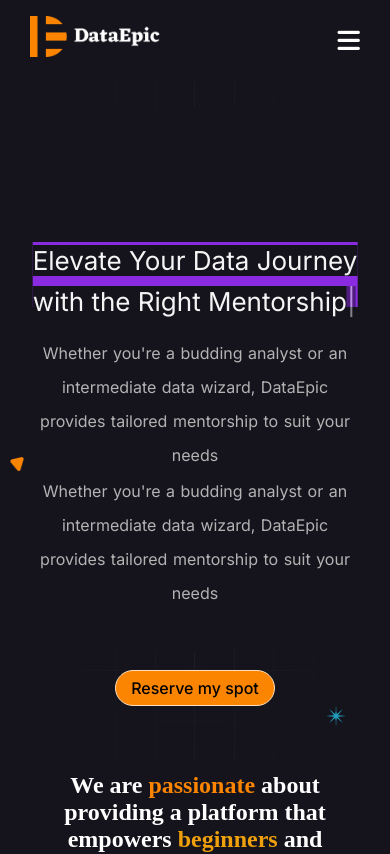
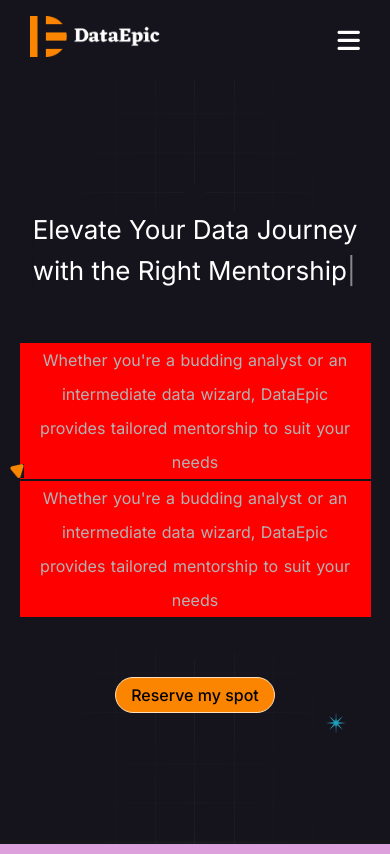
Before and after one commit to TheSaviourEking/dataepic_website, a React (Create React App) app: page / in a window 390 px wide. Shown: the top 854 px of the page. Built offline with nearby package versions, Linux system fonts and the light colour scheme; the HTML template or start-up script is replaced by a standard one; a web font is replaced by a local one.

Commit message:
made changes on home page

```diff
--- a/src/pages/HeroSection.js
+++ b/src/pages/HeroSection.js
@@ -16,8 +16,9 @@ function HeroSection() {
             <div className="whitestar">
               <img src={white_star} alt="" />
             </div>
-            <TypeEffect />
           </div>
+          <TypeEffect />
+
           <div className="maintext_para">
             <div className="polygondeep">
               <img src={polygon_deep} alt="" />
@@ -31,6 +32,7 @@ function HeroSection() {
               DataEpic <br />
               provides tailored mentorship to suit your needs
             </motion.p>
+
             <motion.p
               initial={{ opacity: 0, scale: 0.5 }}
               animate={{ opacity: 1, scale: 1 }}
--- a/src/styles/Home.css
+++ b/src/styles/Home.css
@@ -10,19 +10,25 @@ html {
   scroll-behavior: smooth;
 }
 
+.container{
+  height: auto;
+  background-color: plum;
+}
 .web_container {
   scroll-behavior: smooth;
   overflow-y: scroll;
+  /* height: 100vh; */
+}
+
+.hero-container {
   height: 100vh;
-}
-
-.hero-container {
   scroll-snap-align: center;
-  margin-top: 120px;
-  height: 90vh;
+  margin-top: 10%;
+  height: 100vh;
   display: flex;
   flex-direction: column;
 }
+
 
 .hero-content {
   background-image: url(../images/Vector\ Lines.png);
@@ -33,23 +39,24 @@ html {
   align-items: center;
   flex-direction: column;
   color: #f4f4f4;
-  height: 100vh;
+  height: 100%;
   width: 80%;
   margin: 0 auto;
 }
+
 
 .hero-content h1 {
   word-break: keep-all;
   display: inline-block;
   width: 60vw;
-  margin-top: 4rem;
+  /* margin-top: 4rem; */
   font-family: Eczar;
   font-size: 56px;
   font-weight: 600;
   letter-spacing: 0em;
   text-align: center;
   line-height: 100px;
-  margin-bottom: 12px;
+  /* margin-bottom: 12px; */
   overflow-wrap: break-word;
 }
 
@@ -57,6 +64,7 @@ html {
   font-family: Eczar;
   font-size: 56px;
 }
+
 
 .hero-content p {
   font-size: 18px;
@@ -119,7 +127,9 @@ html {
 }
 
 .maintext_para p{
-  margin-top: 20px;
+  margin-top: 12px;
+  margin-bottom: 0;
+  background-color: red;
 }
 .about_scroll {
   width: 80%;
@@ -134,8 +144,10 @@ html {
 
 }
 
+
+
 .main_wrapper {
-  margin-top: 72px;
+  /* margin-top: 72px; */
 }
 
 .main_wrapper .about_scroll p {
--- a/src/styles/TypeEffect.css
+++ b/src/styles/TypeEffect.css
@@ -16,6 +16,7 @@
   height: 10px;
   align-items: center;
   justify-content: center;
+  color: white;
 }
 
 
@@ -24,6 +25,7 @@
   .web_container{
     height: auto;
 }
+
     .type-wrap span {
     font-size: 26px;
     margin: 0;
@@ -31,17 +33,17 @@
 
   .type-wrap {
     transform: translateX(-50%);
-    padding-bottom: 20%;
+    padding-bottom: 40%;
     position: relative;
     height: 0;
-    margin: 20% auto;
-    height: 0;
+    top: 0;
+    margin: 0 auto;
     line-height: 38px;
-    background-color: blueviolet;
 
   }
 
   .reserve-btns Link{
+background-color: olivedrab;
 margin-top: 0;
 padding: 0;
   }
```
